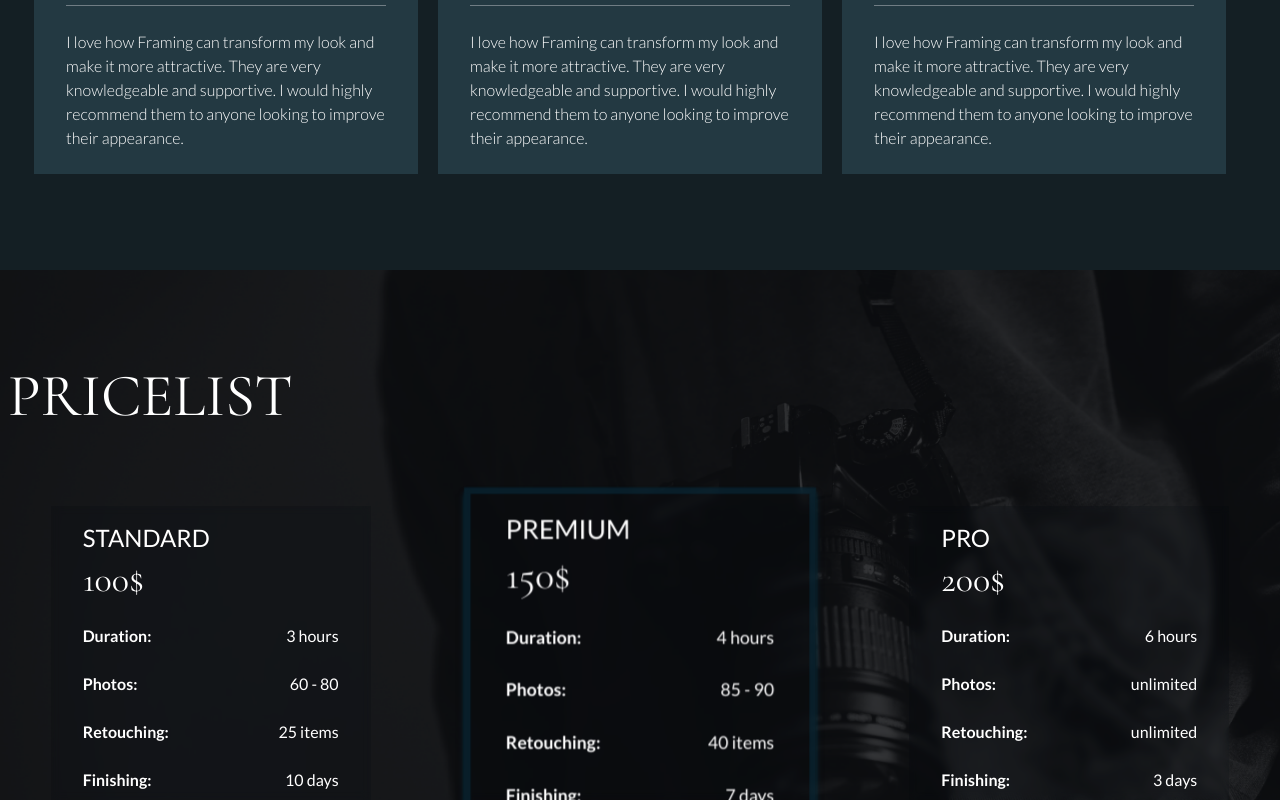
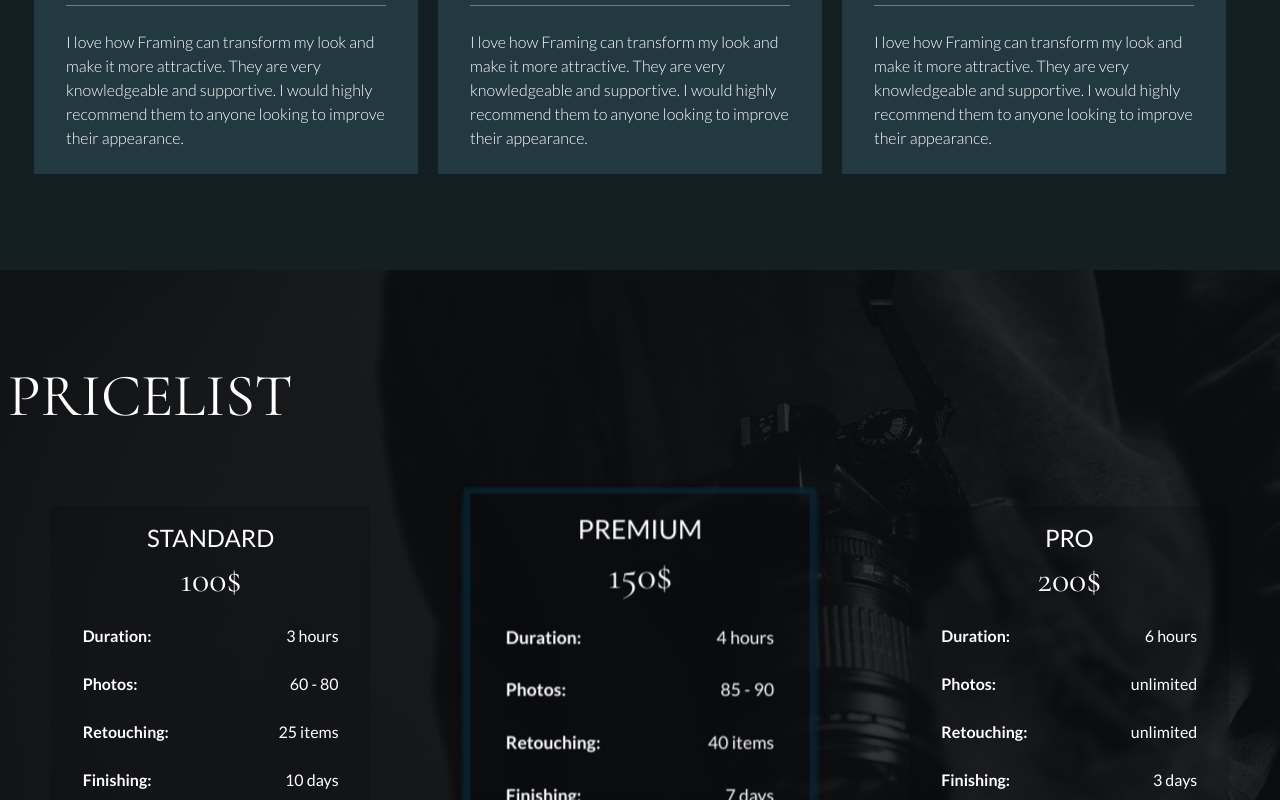
Before and after one commit to keerikkk/framing, a Next.js app: page / in a window 1280 px wide. Shown: the part 2900-3700 px from the top of the page. Built offline with nearby package versions, Linux system fonts and the light colour scheme.

Commit message:
style: change text alignment

```diff
--- a/src/components/PriceCardList/PriceCard/PriceCardHeading.tsx
+++ b/src/components/PriceCardList/PriceCard/PriceCardHeading.tsx
@@ -10,7 +10,7 @@ const PriceCardHeading = ({
   currency,
 }: PriceCardHeadingProps) => {
   return (
-    <div className='flex flex-col gap-1.5 text-white'>
+    <div className='flex flex-col gap-1.5 text-white text-center'>
       <h3 className='text-2xl font-medium'>{title}</h3>
       <span className='text-4xl font-normal font-cormorant'>
         {value}
```
